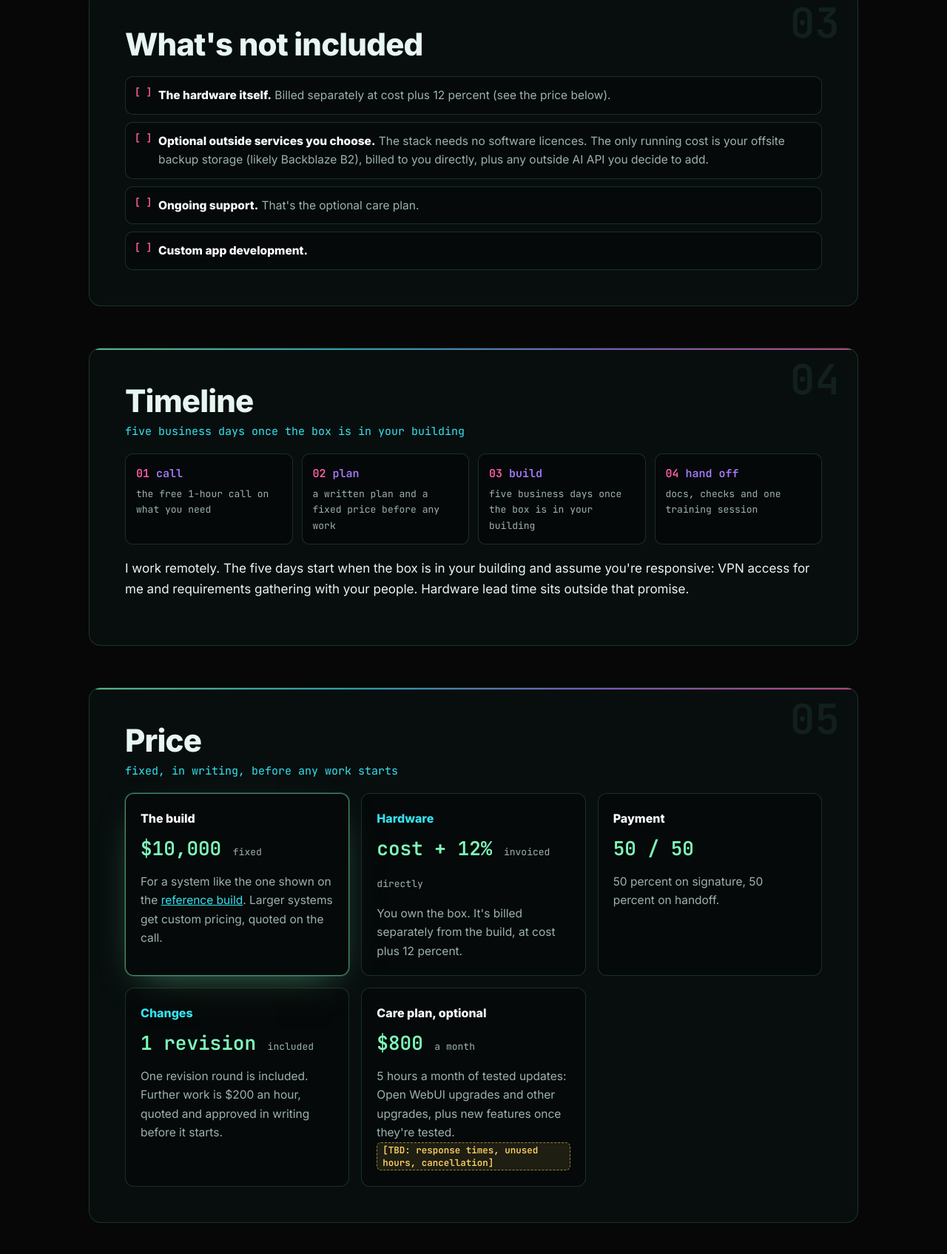
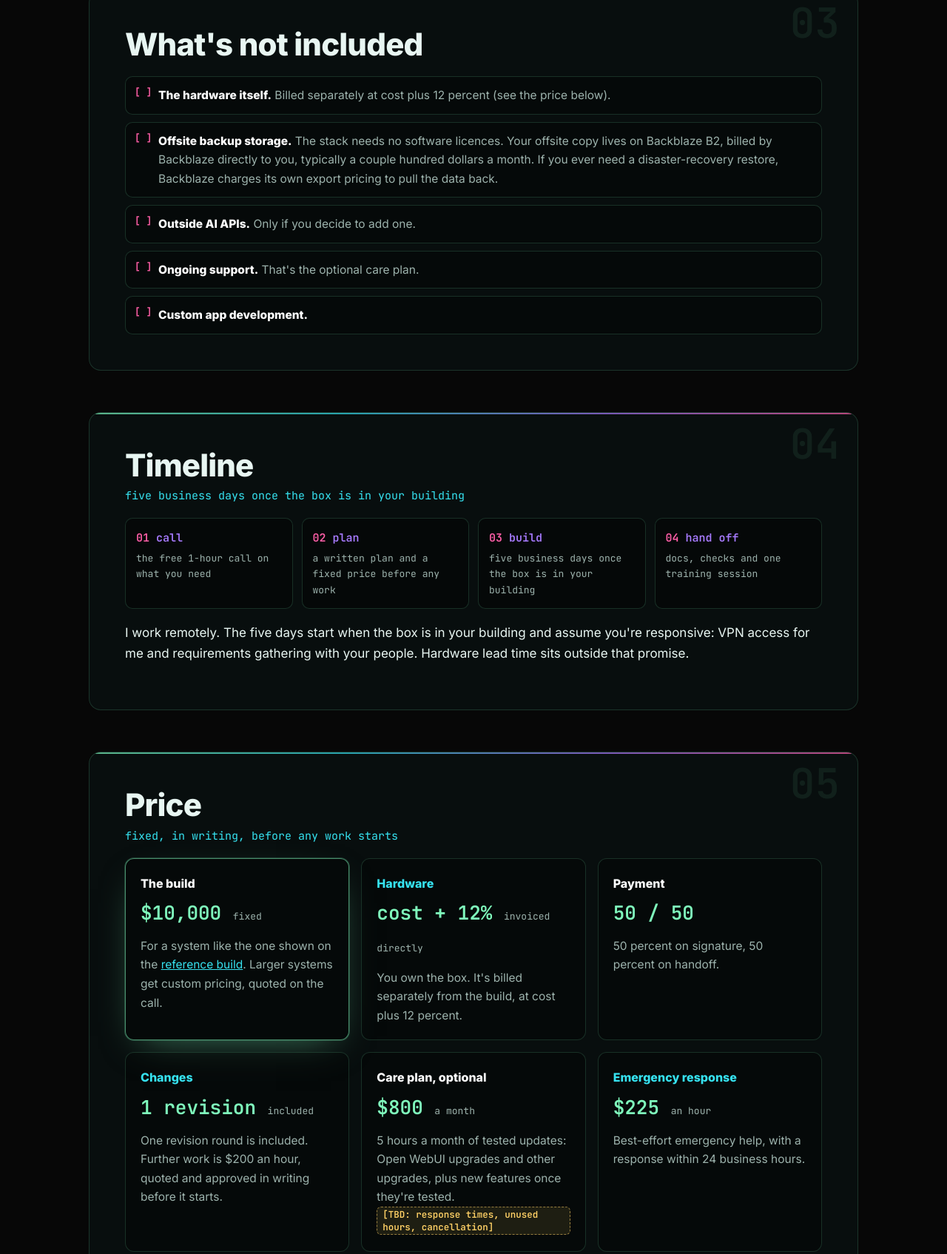
Before and after one commit to nixfred/nixfred.cloud, a plain HTML site: page public/offer.html in a window 1280 px wide. Shown: the part 2367-4062 px from the top of the page at 74% size. Drawn offline with Linux system fonts and the light colour scheme.

Commit message:
Offer: B2 billing, DR export pricing, $225/hr emergency response

```diff
--- a/public/offer.html
+++ b/public/offer.html
@@ -111,7 +111,8 @@
     <h2 id="exc-h">What's not included</h2>
     <ul class="checks x">
       <li><b>The hardware itself.</b> Billed separately at cost plus 12 percent (see the price below).</li>
-      <li><b>Optional outside services you choose.</b> The stack needs no software licences. The only running cost is your offsite backup storage (likely Backblaze B2), billed to you directly, plus any outside AI API you decide to add.</li>
+      <li><b>Offsite backup storage.</b> The stack needs no software licences. Your offsite copy lives on Backblaze B2, billed by Backblaze directly to you, typically a couple hundred dollars a month. If you ever need a disaster-recovery restore, Backblaze charges its own export pricing to pull the data back.</li>
+      <li><b>Outside AI APIs.</b> Only if you decide to add one.</li>
       <li><b>Ongoing support.</b> That's the optional care plan.</li>
       <li><b>Custom app development.</b></li>
     </ul>
@@ -138,6 +139,7 @@
       <li><h4>Payment</h4><p class="amt mono">50 / 50</p><p>50 percent on signature, 50 percent on handoff.</p></li>
       <li><h4>Changes</h4><p class="amt mono">1 revision <span>included</span></p><p>One revision round is included. Further work is $200 an hour, quoted and approved in writing before it starts.</p></li>
       <li><h4>Care plan, optional</h4><p class="amt mono">$800 <span>a month</span></p><p>5 hours a month of tested updates: Open WebUI upgrades and other upgrades, plus new features once they're tested. <span class="tbd">[TBD: response times, unused hours, cancellation]</span></p></li>
+      <li><h4>Emergency response</h4><p class="amt mono">$225 <span>an hour</span></p><p>Best-effort emergency help, with a response within 24 business hours.</p></li>
     </ul>
   </section>
 
```
Also changed, not shown: public/llms.txt.
